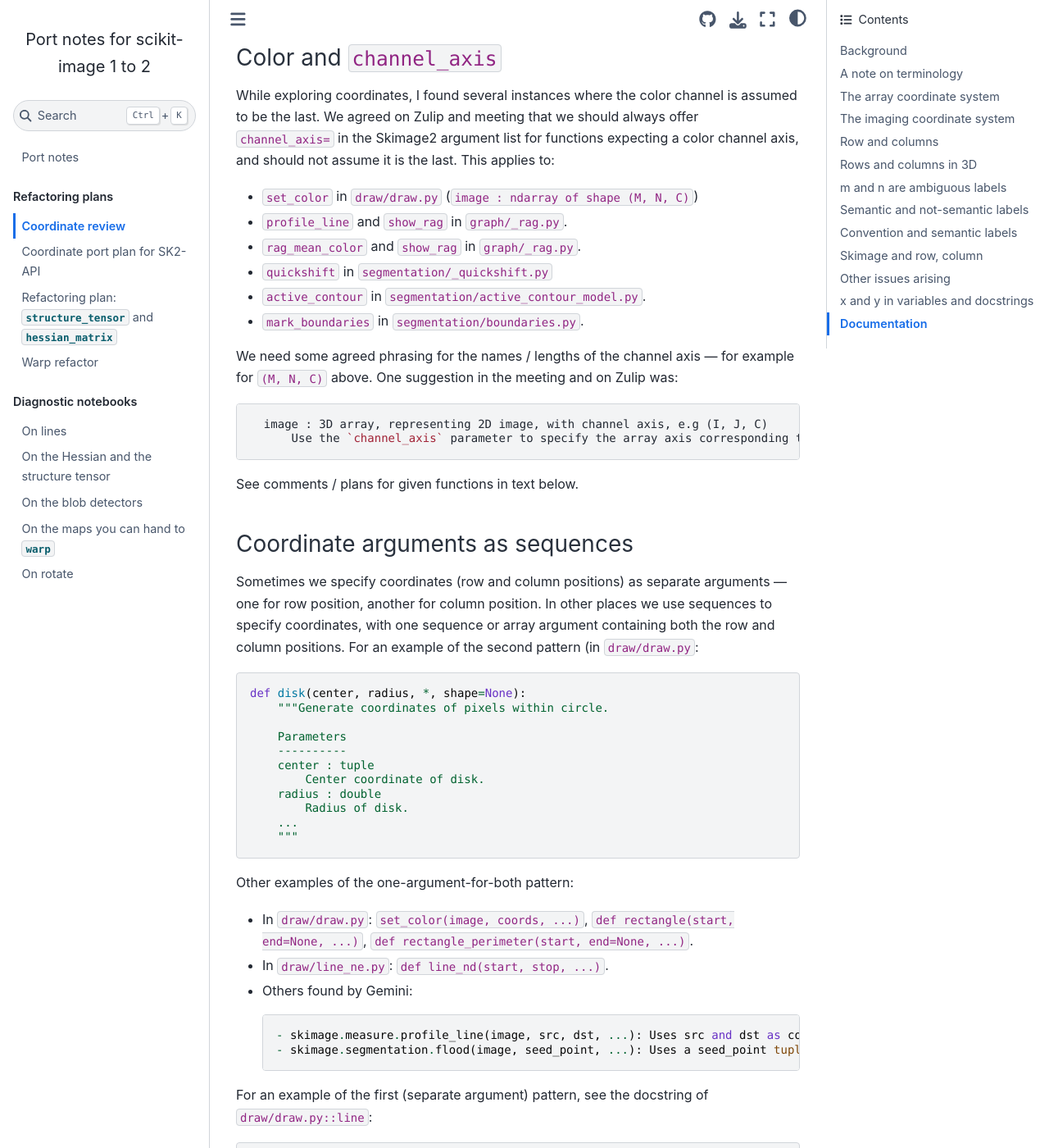
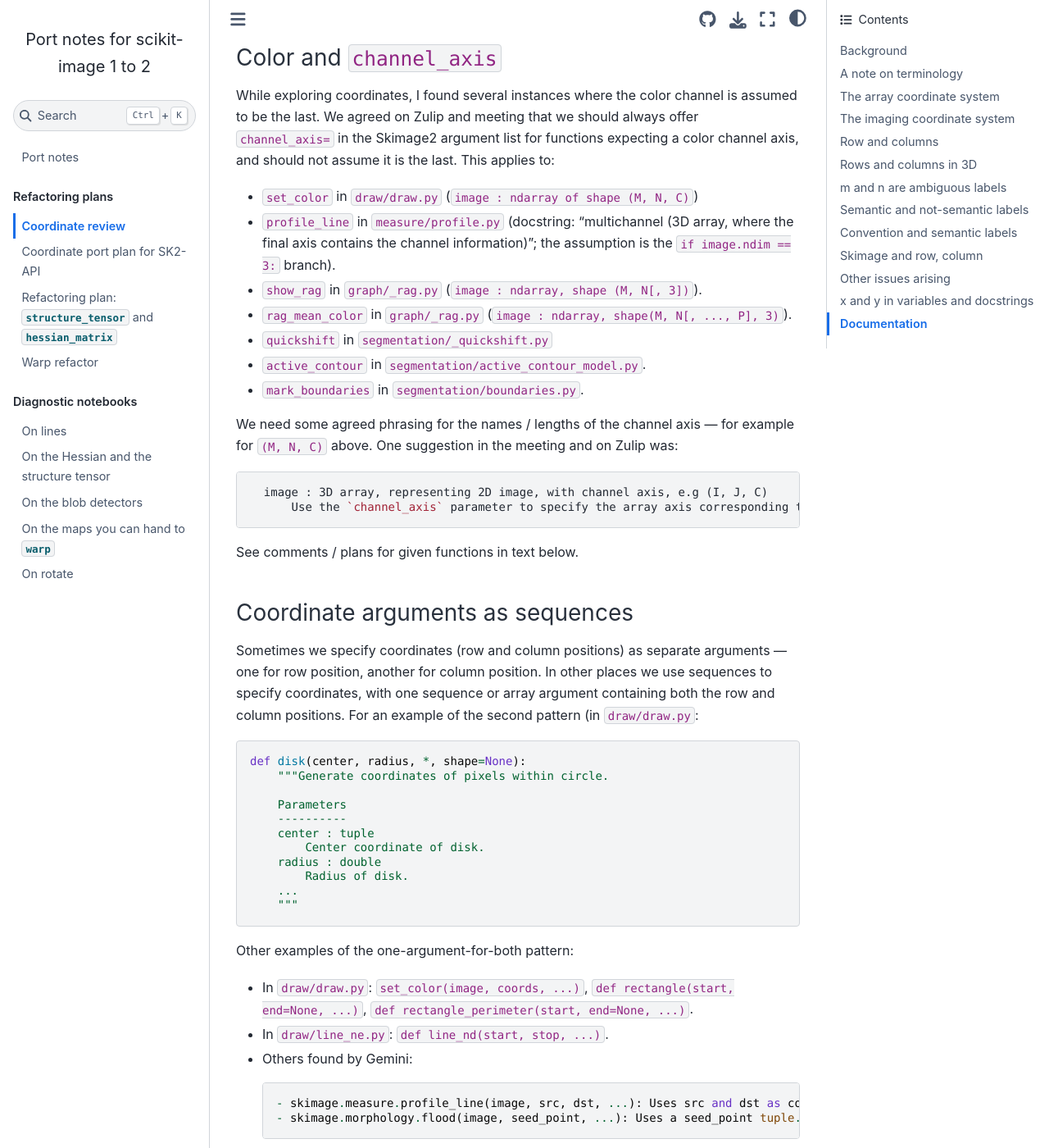
Before and after one commit to matthew-brett/skimage-port-notes, a Jupyter Book: the page built from coordinate_review.md, in a window 1280 px wide and 1400 px high, scrolled down 7277 px. Shown: the whole window at 82% size. Built offline with Jupyter Book 1.0.4 settings and Sphinx 7.4.7 and the Sphinx Book theme 1.1.4, drawn with Linux system fonts in a browser that asks for light colours.

Commit message:
AI fixes after review.
Reviewed by hand.

````diff
--- a/coordinate_review.md
+++ b/coordinate_review.md
@@ -348,8 +348,12 @@ is assumed to be the last.  We agreed on Zulip and meeting that we should always
 
 * `set_color` in `draw/draw.py` (`image : ndarray of shape (M, N,
   C)`)
-* `profile_line` and `show_rag` in `graph/_rag.py`.
-* `rag_mean_color` and `show_rag` in `graph/_rag.py`.
+* `profile_line` in `measure/profile.py` (docstring: "multichannel (3D array,
+  where the final axis contains the channel information)"; the assumption is
+  the `if image.ndim == 3:` branch).
+* `show_rag` in `graph/_rag.py` (`image : ndarray, shape (M, N[, 3])`).
+* `rag_mean_color` in `graph/_rag.py`
+  (`image : ndarray, shape(M, N[, ..., P], 3)`).
 * `quickshift` in `segmentation/_quickshift.py`
 * `active_contour` in `segmentation/active_contour_model.py`.
 * `mark_boundaries` in `segmentation/boundaries.py`.
@@ -396,7 +400,7 @@ Other examples of the one-argument-for-both pattern:
 
   ```
   - skimage.measure.profile_line(image, src, dst, ...): Uses src and dst as coordinate pairs.
-  - skimage.segmentation.flood(image, seed_point, ...): Uses a seed_point tuple.
+  - skimage.morphology.flood(image, seed_point, ...): Uses a seed_point tuple.
   ```
 
 For an example of the first (separate argument) pattern, see the docstring of
````
